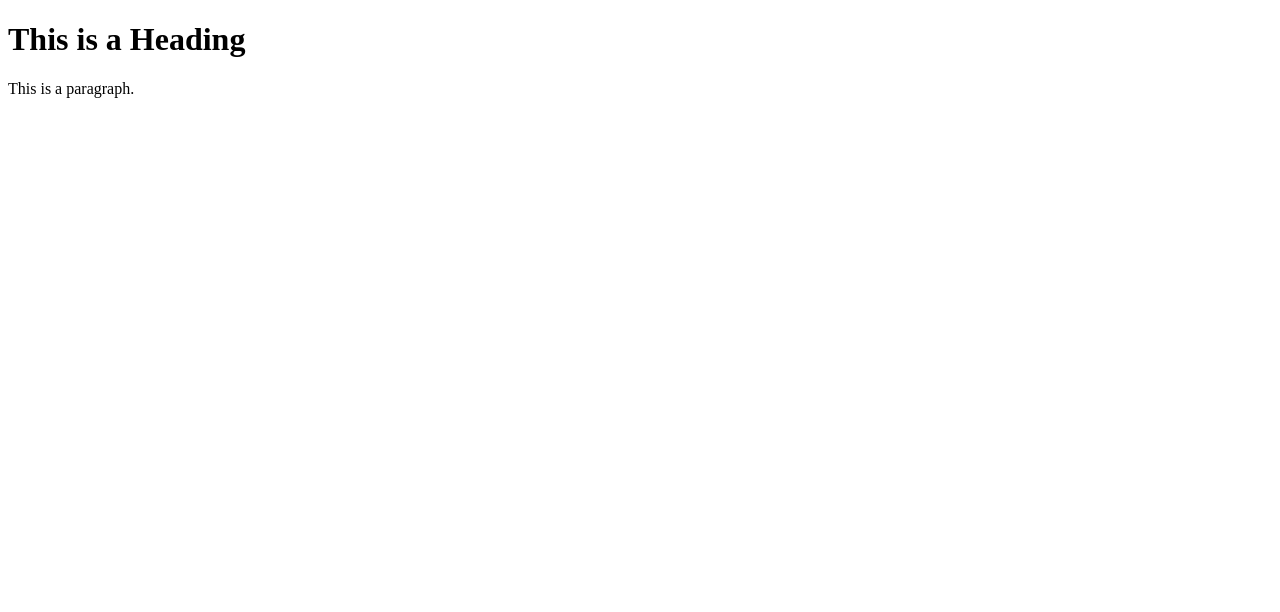
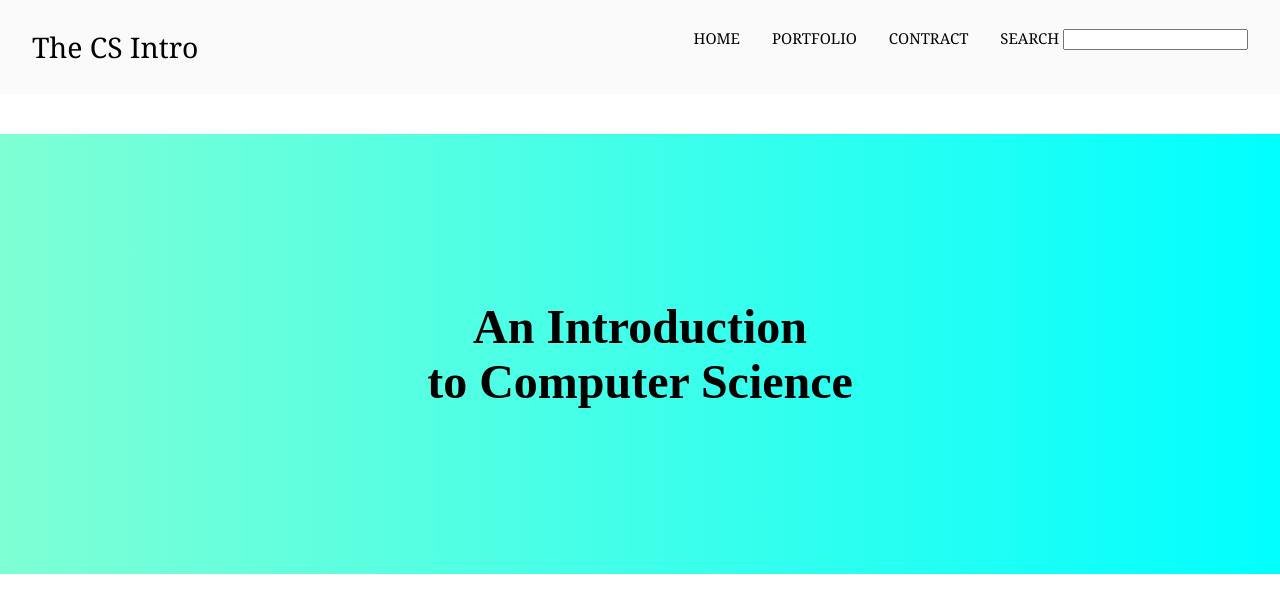
Before and after one commit to Webisekai20/rinald, a plain HTML site: page index.html in a window 1280 px wide. Drawn offline with Linux system fonts and the light colour scheme.

Commit message:
Update index.html

```diff
--- a/index.html
+++ b/index.html
@@ -1,12 +1,93 @@
 <!DOCTYPE html>
 <html>
 <head>
-<title>Page Title</title>
+<meta name="viewport" content="width=device-width, initial-scale=1">
+<style>
+body {
+  margin: 0;
+  font-family: Arial, Helvetica, sans-serif;
+}
+
+.title {
+  float: left;
+  color: #000000;
+  text-align: center;
+  padding: 14px 16px;
+  text-decoration: none;
+  font-family: Georgia, 'Times New Roman', Times, serif;
+  font-size: 0.75cm;
+}
+.topnav {
+  overflow: hidden;
+  background-color: #fafafa;
+  padding-left: 5%;
+  padding: 14px 16px;
+}
+
+.topnav-right a {
+  float: left;
+  color: #000000;
+  text-align: center;
+  padding: 14px 16px;
+  text-decoration: none;
+  font-family: Georgia, 'Times New Roman', Times, serif;
+  font-size: 15px;
+}
+
+.topnav-right label {
+  float: left;
+  color: #070000;
+  text-align: center;
+  padding: 14px 16px;
+  text-decoration: none;
+  font-family: Georgia, 'Times New Roman', Times, serif;
+  font-size: 15px;
+}
+
+.topnav-right a:hover {
+  background-color: #2d2c2e;
+  color: rgb(255, 255, 255);
+}
+
+.topnav a.active {
+
+  color: white;
+}
+
+.topnav-right {
+  float: right;
+}
+
+.home-top {
+  background-color: aquamarine;
+  background-image: repeating-linear-gradient(to right, aquamarine, aqua);
+  font-family: 'Times New Roman', Times, serif;
+}
+
+.tagline {
+  text-align: center;
+  font-size: xxx-large;
+}
+</style>
 </head>
 <body>
 
-<h1>This is a Heading</h1>
-<p>This is a paragraph.</p>
+<div class="topnav">
+  <a class="title" href="#home">The CS Intro</a>
+
+  <div class="topnav-right">
+    <a class="" href="#home">HOME</a>
+    <a href="#portfolio">PORTFOLIO</a>
+    <a href="#contact">CONTRACT</a>
+    <label href="#search">SEARCH <input type="text"></label>
+
+  </div>
+</div>
+
+<div class="home-top">
+
+  <h2 class="tagline"><br><br><br>An Introduction <br> to Computer Science <br><br><br><br></h2>
+</div>
 
 </body>
 </html>
```
